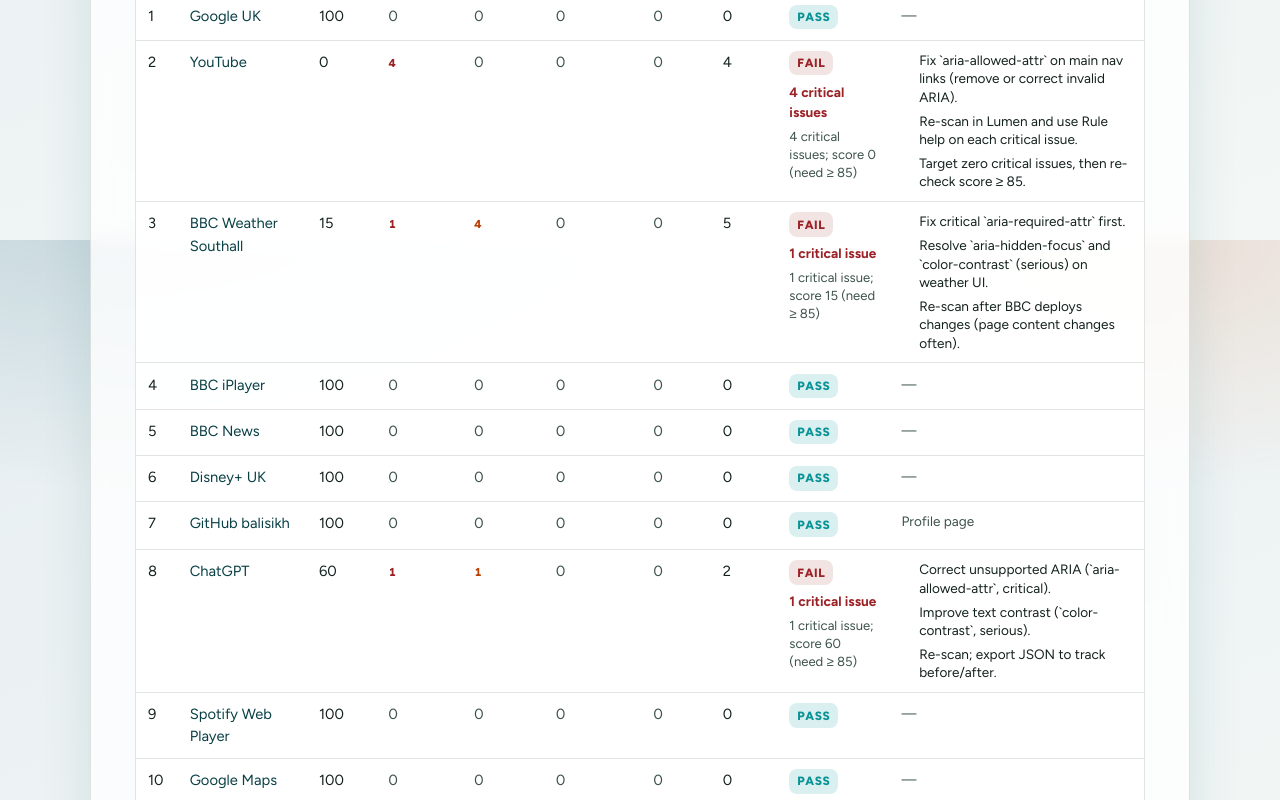
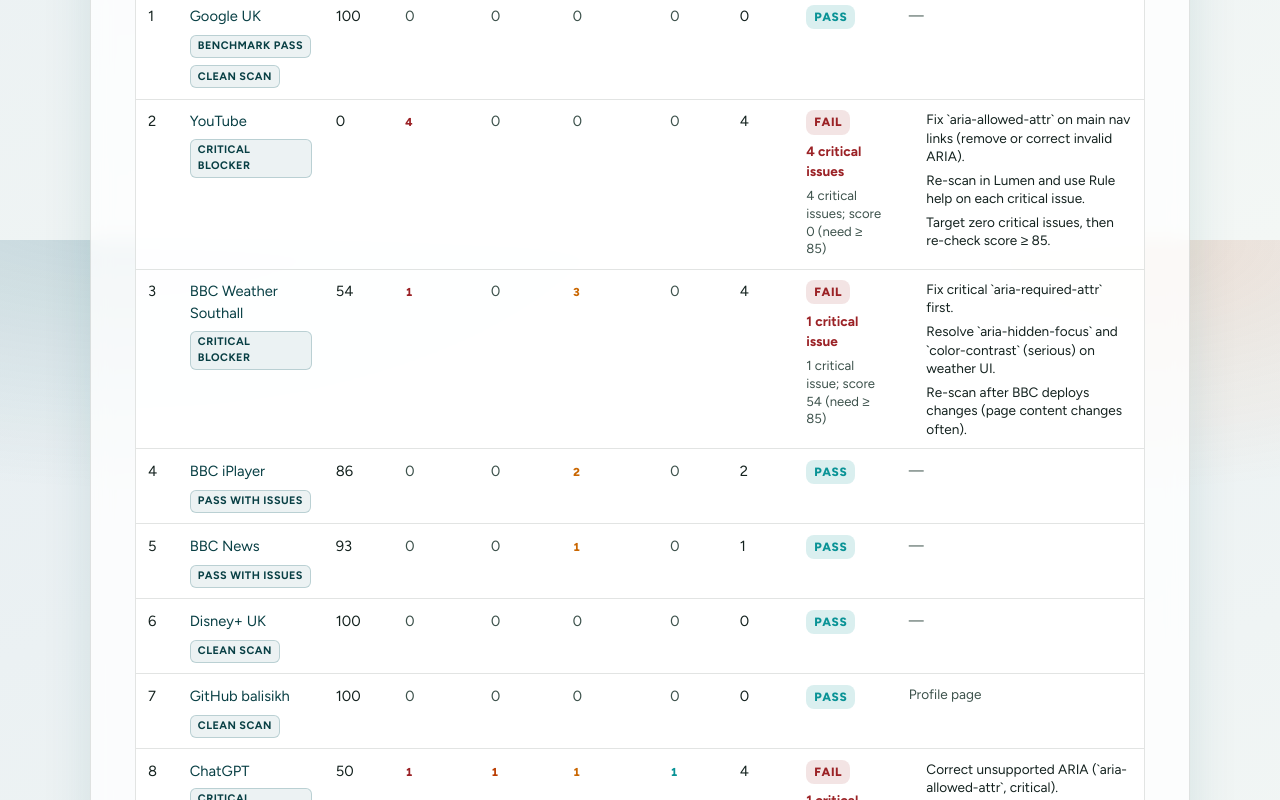
Before and after one commit to balisikh/ai-based-web-accessibility-checker, a Next.js app in the folder web/: page /batch in a window 1280 px wide. Shown: the part 560-1360 px from the top of the page. Built offline with nearby package versions, Linux system fonts and the light colour scheme.

Commit message:
Resync batch snapshot from 2026-07-28 rescan and add site tags.
Update TEST_RESULTS and TEST_PLAN to 8 Pass / 20 Fail, show tags on /batch, and add Spotify fail guidance.

Co-authored-by: Cursor <cursoragent@cursor.com>

```diff
--- a/web/src/app/batch/page.tsx
+++ b/web/src/app/batch/page.tsx
@@ -2,12 +2,14 @@ import Link from "next/link";
 import {
   WEBSITE_BATCH_RESULTS,
   WEBSITE_BATCH_SUMMARY,
+  BATCH_SNAPSHOT_DATE,
 } from "@/lib/website-batch-results";
 import {
   websiteBatchFailReason,
   websiteBatchPass,
 } from "@/lib/website-pass-fail";
 import { guidanceForSite } from "@/lib/website-batch-fail-guidance";
+import { BATCH_TAG_LABELS, tagsForBatchSite } from "@/lib/website-batch-tags";
 
 export const metadata = {
   title: "Lumen | Website batch results",
@@ -39,8 +41,8 @@ export default function BatchResultsPage() {
         <p className="brand compact">Lumen</p>
         <h1 id="batch-heading">Website batch results</h1>
         <p className="lede batch-lede">
-          Static snapshot from manual testing — loads instantly and does not run
-          scans. Live checks still use the{" "}
+          Static snapshot (last full live resync <strong>{BATCH_SNAPSHOT_DATE}</strong>)
+          — loads instantly and does not run scans. Live checks use the{" "}
           <Link href="/">accessibility checker</Link>.
         </p>
 
@@ -129,6 +131,13 @@ export default function BatchResultsPage() {
                       >
                         {row.name}
                       </a>
+                      <ul className="batch-tag-row" aria-label="Site tags">
+                        {tagsForBatchSite(row).map((tag) => (
+                          <li key={tag}>
+                            <span className="batch-tag">{BATCH_TAG_LABELS[tag] ?? tag}</span>
+                          </li>
+                        ))}
+                      </ul>
                     </td>
                     <td>{row.score}</td>
                     <td className="batch-sev-cell">
--- a/web/src/app/globals.css
+++ b/web/src/app/globals.css
@@ -1079,6 +1079,28 @@ pre {
   line-height: 1.35;
 }
 
+.batch-tag-row {
+  list-style: none;
+  margin: 0.4rem 0 0;
+  padding: 0;
+  display: flex;
+  flex-wrap: wrap;
+  gap: 0.35rem;
+}
+
+.batch-tag {
+  display: inline-block;
+  font-size: 0.68rem;
+  font-weight: 700;
+  text-transform: uppercase;
+  letter-spacing: 0.04em;
+  padding: 0.15rem 0.45rem;
+  border-radius: 6px;
+  border: 1px solid rgba(13, 92, 99, 0.22);
+  background: rgba(13, 92, 99, 0.08);
+  color: var(--brand-deep);
+}
+
 .batch-notes {
   font-size: 0.85rem;
   color: var(--ink-soft);
--- a/web/src/lib/website-batch-fail-guidance.ts
+++ b/web/src/lib/website-batch-fail-guidance.ts
@@ -27,6 +27,14 @@ export const FAIL_SITE_GUIDANCE: Record<number, FailSiteGuidance> = {
       "Correct unsupported ARIA (`aria-allowed-attr`, critical).",
       "Improve text contrast (`color-contrast`, serious).",
       "Re-scan; export JSON to track before/after.",
+    ],
+  },
+  9: {
+    note: "Re-scan hit app/login shell — confirm page in browser.",
+    furtherActions: [
+      "Confirm URL and cookies (open.spotify.com vs marketing landing).",
+      "Triage 82 critical findings — fix invalid ARIA/roles first.",
+      "Re-scan after stable page load; compare to prior Pass (100/0).",
     ],
   },
   11: {
--- a/web/src/lib/website-batch-results.ts
+++ b/web/src/lib/website-batch-results.ts
@@ -1,5 +1,5 @@
 /**
- * Snapshot of manual batch runs — see TEST_RESULTS.md at repo root.
+ * Snapshot of batch runs — synced from live rescan 2026-07-28 (batch-rescan-report.json).
  * Static data only: no impact on live scan performance.
  */
 export type WebsiteBatchResult = {
@@ -16,32 +16,34 @@ export type WebsiteBatchResult = {
   note?: string;
 };
 
+export const BATCH_SNAPSHOT_DATE = "2026-07-28";
+
 export const WEBSITE_BATCH_RESULTS: WebsiteBatchResult[] = [
-  { id: 1, name: "Google UK", url: "https://www.google.co.uk/", score: 100, critical: 0, serious: 0, moderate: 0, minor: 0, totalIssues: 0, date: "2026-07-27" },
-  { id: 2, name: "YouTube", url: "https://www.youtube.com/", score: 0, critical: 4, serious: 0, moderate: 0, minor: 0, totalIssues: 4, date: "2026-07-27" },
-  { id: 3, name: "BBC Weather Southall", url: "https://www.bbc.co.uk/weather/2637490", score: 15, critical: 1, serious: 4, moderate: 0, minor: 0, totalIssues: 5, date: "2026-07-27" },
-  { id: 4, name: "BBC iPlayer", url: "https://www.bbc.co.uk/iplayer", score: 100, critical: 0, serious: 0, moderate: 0, minor: 0, totalIssues: 0, date: "2026-07-27" },
-  { id: 5, name: "BBC News", url: "https://www.bbc.co.uk/news", score: 100, critical: 0, serious: 0, moderate: 0, minor: 0, totalIssues: 0, date: "2026-07-27" },
-  { id: 6, name: "Disney+ UK", url: "https://www.disneyplus.com/en-gb", score: 100, critical: 0, serious: 0, moderate: 0, minor: 0, totalIssues: 0, date: "2026-07-27" },
-  { id: 7, name: "GitHub balisikh", url: "https://github.com/balisikh", score: 100, critical: 0, serious: 0, moderate: 0, minor: 0, totalIssues: 0, date: "2026-07-27", note: "Profile page" },
-  { id: 8, name: "ChatGPT", url: "https://chatgpt.com", score: 60, critical: 1, serious: 1, moderate: 0, minor: 0, totalIssues: 2, date: "2026-07-27" },
-  { id: 9, name: "Spotify Web Player", url: "https://open.spotify.com/", score: 100, critical: 0, serious: 0, moderate: 0, minor: 0, totalIssues: 0, date: "2026-07-27" },
-  { id: 10, name: "Google Maps", url: "https://www.google.com/maps", score: 100, critical: 0, serious: 0, moderate: 0, minor: 0, totalIssues: 0, date: "2026-07-27" },
-  { id: 11, name: "Google Mail (Gmail)", url: "https://mail.google.com", score: 75, critical: 1, serious: 0, moderate: 0, minor: 0, totalIssues: 1, date: "2026-07-27", note: "Sign-in surface" },
-  { id: 12, name: "Google Docs", url: "https://docs.google.com", score: 75, critical: 1, serious: 0, moderate: 0, minor: 0, totalIssues: 1, date: "2026-07-27" },
-  { id: 13, name: "Google Sheets", url: "https://sheets.google.com", score: 0, critical: 6, serious: 13, moderate: 0, minor: 0, totalIssues: 19, date: "2026-07-27" },
-  { id: 14, name: "Google Slides", url: "https://slides.google.com", score: 0, critical: 9, serious: 13, moderate: 0, minor: 0, totalIssues: 22, date: "2026-07-27" },
-  { id: 15, name: "Yahoo", url: "https://www.yahoo.com", score: 78, critical: 0, serious: 1, moderate: 1, minor: 0, totalIssues: 2, date: "2026-07-27" },
-  { id: 16, name: "Amazon UK", url: "https://www.amazon.co.uk", score: 0, critical: 0, serious: 1, moderate: 2, minor: 0, totalIssues: 3, date: "2026-07-27" },
-  { id: 17, name: "eBay UK", url: "https://www.ebay.co.uk", score: 0, critical: 0, serious: 9, moderate: 2, minor: 1, totalIssues: 12, date: "2026-07-27" },
-  { id: 18, name: "Netflix UK", url: "https://www.netflix.com/gb/", score: 0, critical: 0, serious: 0, moderate: 16, minor: 0, totalIssues: 16, date: "2026-07-27" },
-  { id: 19, name: "ITVX", url: "https://www.itv.com/watch", score: 79, critical: 0, serious: 0, moderate: 3, minor: 0, totalIssues: 3, date: "2026-07-27" },
-  { id: 20, name: "Channel 4", url: "https://www.channel4.com/", score: 46, critical: 0, serious: 2, moderate: 3, minor: 1, totalIssues: 6, date: "2026-07-27" },
-  { id: 21, name: "Channel 5", url: "https://www.channel5.com/", score: 79, critical: 0, serious: 0, moderate: 3, minor: 0, totalIssues: 3, date: "2026-07-27" },
-  { id: 22, name: "Lidl UK", url: "https://www.lidl.co.uk/", score: 78, critical: 0, serious: 1, moderate: 1, minor: 0, totalIssues: 2, date: "2026-07-27" },
-  { id: 23, name: "Tesco", url: "https://www.tesco.com/", score: 57, critical: 0, serious: 1, moderate: 4, minor: 0, totalIssues: 5, date: "2026-07-27" },
-  { id: 24, name: "Iceland", url: "https://www.iceland.co.uk/", score: 57, critical: 0, serious: 1, moderate: 4, minor: 0, totalIssues: 5, date: "2026-07-27" },
-  { id: 25, name: "Wikipedia (en Main Page)", url: "https://en.wikipedia.org/wiki/Main_Page", score: 91, critical: 0, serious: 0, moderate: 0, minor: 3, totalIssues: 3, date: "2026-07-27" },
+  { id: 1, name: "Google UK", url: "https://www.google.co.uk/", score: 100, critical: 0, serious: 0, moderate: 0, minor: 0, totalIssues: 0, date: "2026-07-28" },
+  { id: 2, name: "YouTube", url: "https://www.youtube.com/", score: 0, critical: 4, serious: 0, moderate: 0, minor: 0, totalIssues: 4, date: "2026-07-28" },
+  { id: 3, name: "BBC Weather Southall", url: "https://www.bbc.co.uk/weather/2637490", score: 54, critical: 1, serious: 0, moderate: 3, minor: 0, totalIssues: 4, date: "2026-07-28" },
+  { id: 4, name: "BBC iPlayer", url: "https://www.bbc.co.uk/iplayer", score: 86, critical: 0, serious: 0, moderate: 2, minor: 0, totalIssues: 2, date: "2026-07-28" },
+  { id: 5, name: "BBC News", url: "https://www.bbc.co.uk/news", score: 93, critical: 0, serious: 0, moderate: 1, minor: 0, totalIssues: 1, date: "2026-07-28" },
+  { id: 6, name: "Disney+ UK", url: "https://www.disneyplus.com/en-gb", score: 100, critical: 0, serious: 0, moderate: 0, minor: 0, totalIssues: 0, date: "2026-07-28" },
+  { id: 7, name: "GitHub balisikh", url: "https://github.com/balisikh", score: 100, critical: 0, serious: 0, moderate: 0, minor: 0, totalIssues: 0, date: "2026-07-28", note: "Profile page" },
+  { id: 8, name: "ChatGPT", url: "https://chatgpt.com", score: 50, critical: 1, serious: 1, moderate: 1, minor: 1, totalIssues: 4, date: "2026-07-28" },
+  { id: 9, name: "Spotify Web Player", url: "https://open.spotify.com/", score: 0, critical: 82, serious: 0, moderate: 2, minor: 16, totalIssues: 100, date: "2026-07-28", note: "Re-scan: app shell / login — confirm in UI" },
+  { id: 10, name: "Google Maps", url: "https://www.google.com/maps", score: 100, critical: 0, serious: 0, moderate: 0, minor: 0, totalIssues: 0, date: "2026-07-28" },
+  { id: 11, name: "Google Mail (Gmail)", url: "https://mail.google.com", score: 33, critical: 1, serious: 0, moderate: 6, minor: 0, totalIssues: 7, date: "2026-07-28", note: "Sign-in surface" },
+  { id: 12, name: "Google Docs", url: "https://docs.google.com", score: 33, critical: 1, serious: 0, moderate: 6, minor: 0, totalIssues: 7, date: "2026-07-28" },
+  { id: 13, name: "Google Sheets", url: "https://sheets.google.com", score: 33, critical: 1, serious: 0, moderate: 6, minor: 0, totalIssues: 7, date: "2026-07-28" },
+  { id: 14, name: "Google Slides", url: "https://slides.google.com", score: 33, critical: 1, serious: 0, moderate: 6, minor: 0, totalIssues: 7, date: "2026-07-28" },
+  { id: 15, name: "Yahoo", url: "https://www.yahoo.com", score: 78, critical: 0, serious: 1, moderate: 1, minor: 0, totalIssues: 2, date: "2026-07-28" },
+  { id: 16, name: "Amazon UK", url: "https://www.amazon.co.uk", score: 71, critical: 0, serious: 1, moderate: 2, minor: 0, totalIssues: 3, date: "2026-07-28", note: "Re-scan when page loads cleanly (avoid bot shell)" },
+  { id: 17, name: "eBay UK", url: "https://www.ebay.co.uk", score: 0, critical: 0, serious: 8, moderate: 0, minor: 0, totalIssues: 8, date: "2026-07-28" },
+  { id: 18, name: "Netflix UK", url: "https://www.netflix.com/gb/", score: 0, critical: 0, serious: 0, moderate: 16, minor: 0, totalIssues: 16, date: "2026-07-28" },
+  { id: 19, name: "ITVX", url: "https://www.itv.com/watch", score: 79, critical: 0, serious: 0, moderate: 3, minor: 0, totalIssues: 3, date: "2026-07-28" },
+  { id: 20, name: "Channel 4", url: "https://www.channel4.com/", score: 68, critical: 0, serious: 1, moderate: 2, minor: 1, totalIssues: 4, date: "2026-07-28" },
+  { id: 21, name: "Channel 5", url: "https://www.channel5.com/", score: 79, critical: 0, serious: 0, moderate: 3, minor: 0, totalIssues: 3, date: "2026-07-28" },
+  { id: 22, name: "Lidl UK", url: "https://www.lidl.co.uk/", score: 78, critical: 0, serious: 1, moderate: 1, minor: 0, totalIssues: 2, date: "2026-07-28" },
+  { id: 23, name: "Tesco", url: "https://www.tesco.com/", score: 57, critical: 0, serious: 1, moderate: 4, minor: 0, totalIssues: 5, date: "2026-07-28" },
+  { id: 24, name: "Iceland", url: "https://www.iceland.co.uk/", score: 57, critical: 0, serious: 1, moderate: 4, minor: 0, totalIssues: 5, date: "2026-07-28" },
+  { id: 25, name: "Wikipedia (en Main Page)", url: "https://en.wikipedia.org/wiki/Main_Page", score: 91, critical: 0, serious: 0, moderate: 0, minor: 3, totalIssues: 3, date: "2026-07-28" },
   { id: 26, name: "example.com", url: "https://example.com/", score: 86, critical: 0, serious: 0, moderate: 2, minor: 0, totalIssues: 2, date: "2026-07-28" },
   { id: 27, name: "W3C bad demo", url: "https://www.w3.org/WAI/demos/bad/before/home.html", score: 0, critical: 34, serious: 10, moderate: 23, minor: 0, totalIssues: 67, date: "2026-07-28" },
   { id: 28, name: "W3Schools", url: "https://www.w3schools.com/", score: 0, critical: 0, serious: 5, moderate: 95, minor: 0, totalIssues: 100, date: "2026-07-28" },
--- /dev/null
+++ b/web/src/lib/website-batch-tags.ts
@@ -0,0 +1,29 @@
+import type { WebsiteBatchResult } from "./website-batch-results";
+
+export const BATCH_TAG_LABELS: Record<string, string> = {
+  "benchmark-pass": "Benchmark pass",
+  "clean-scan": "Clean scan",
+  "pass-with-issues": "Pass with issues",
+  "sign-in-shell": "Sign-in shell",
+  "critical-blocker": "Critical blocker",
+  "score-only-fail": "Score-only fail",
+  "known-bad-control": "Known-bad control",
+  "unstable-scan": "Re-verify scan",
+};
+
+/** Display labels for batch UI (derived from scan snapshot). */
+export function tagsForBatchSite(row: WebsiteBatchResult): string[] {
+  const tags: string[] = [];
+  const pass = row.score >= 85 && row.critical === 0;
+
+  if (row.id === 27) tags.push("known-bad-control");
+  if (row.id === 1 || row.id === 26) tags.push("benchmark-pass");
+  if (pass && row.totalIssues === 0) tags.push("clean-scan");
+  if (pass && row.totalIssues > 0) tags.push("pass-with-issues");
+  if ([11, 12, 13, 14].includes(row.id)) tags.push("sign-in-shell");
+  if ([9, 16].includes(row.id)) tags.push("unstable-scan");
+  if (!pass && row.critical >= 1) tags.push("critical-blocker");
+  if (!pass && row.critical === 0) tags.push("score-only-fail");
+
+  return tags;
+}
```
Also changed, not shown: 2 other files (tests, documents, lock files or other folders).
